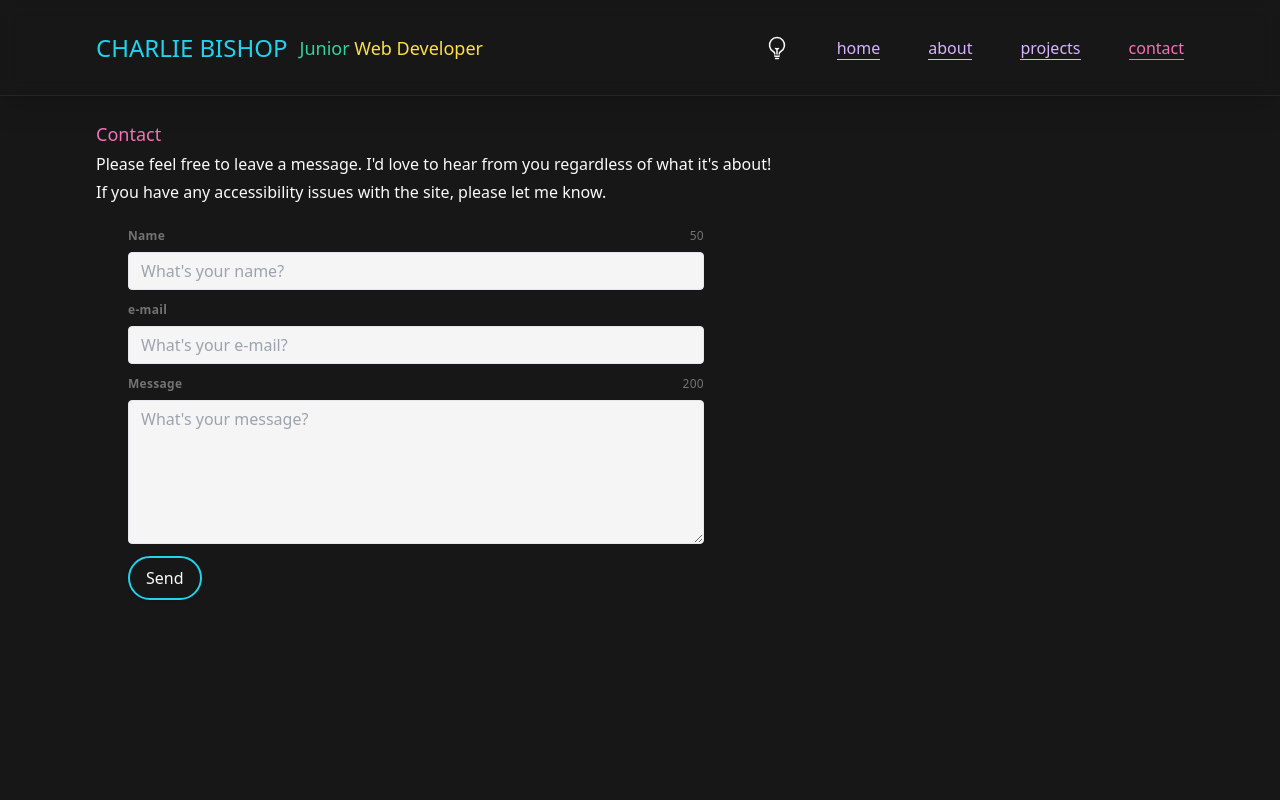
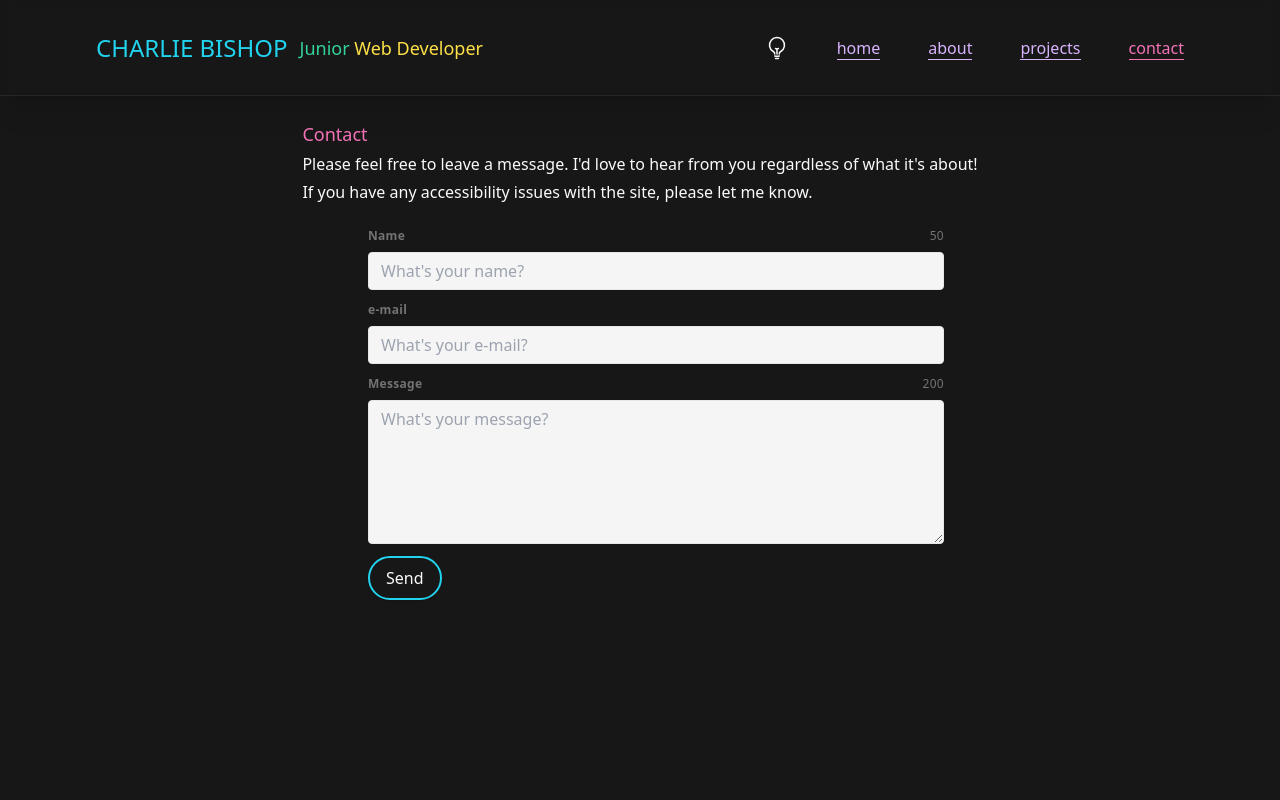
Before and after one commit to charlieBdev/portfolio, a Next.js app: page /contact in a window 1280 px wide. Shown: the top 800 px of the page. Built offline with nearby package versions, Linux system fonts and the light colour scheme.

Commit message:
add items center to xl

```diff
--- a/src/app/Components/MainText.jsx
+++ b/src/app/Components/MainText.jsx
@@ -1,7 +1,5 @@
 'use client'
 import { animated, useSpring } from "@react-spring/web";
-import Link from "next/link";
-import Flunderscore from "./Flunderscore";
 
 export const MainText = () => {
   const getRandomDelay = () => Math.floor(Math.random() * 1000) + 500; // Adjust delay range as needed
@@ -28,7 +26,7 @@ export const MainText = () => {
   });
 
   return (
-    <div className="flex flex-col items-start gap-6 select-none p-6 xl:px-24">
+    <div className="flex flex-col items-start gap-6 select-none p-6 xl:px-24 xl:items-center">
       <p className="text-3xl relative">
         ea
         {/* <Link href="/about" className="text-purple-300">
@@ -53,7 +51,6 @@ export const MainText = () => {
       <animated.p style={flickerAnimation} className="text-9xl relative">
         Hello
       </animated.p>
-			{/* <Flunderscore /> */}
     </div>
   );
 };
--- a/src/app/contact/page.tsx
+++ b/src/app/contact/page.tsx
@@ -61,7 +61,7 @@ export default function Contact() {
 	const emailRegex = /^[\w\.-]+@[a-zA-Z\d\.-]+\.[a-zA-Z]{2,}$/;
 
 	return (
-		<section className="p-6 xl:px-24 flex flex-col lg:flex-row xl:flex-col lg:justify-between xl:mx-auto space-y-6">
+		<section className="p-6 xl:px-24 flex flex-col lg:flex-row xl:flex-col lg:justify-between xl:mx-auto xl:items-center space-y-6">
 			<div className="space-y-1">
 				<h2 className="text-lg text-pink-400">Contact</h2>
 				<p>
```
